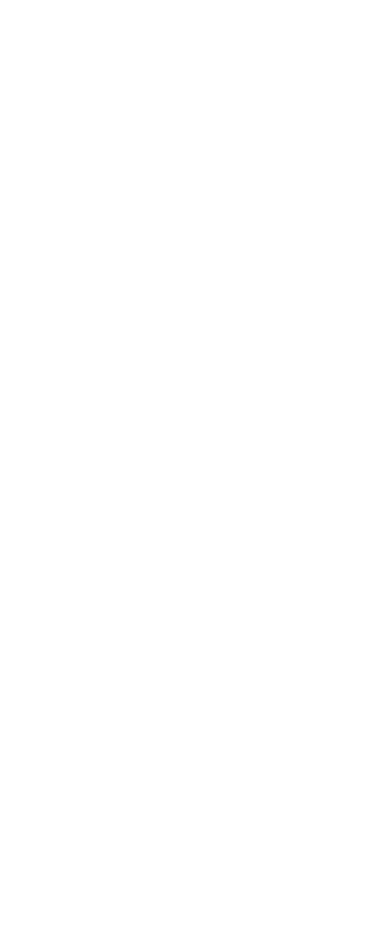
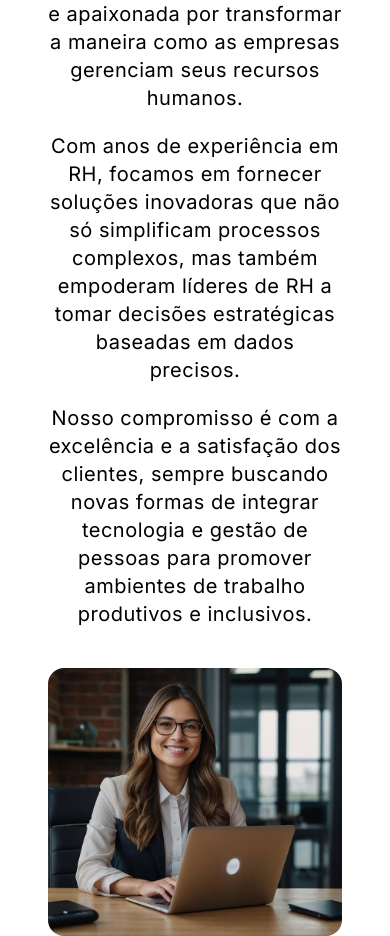
Before and after one commit to edilan-ribeiro/human-resources, a Next.js app: page / in a window 390 px wide. Shown: the part 840-1776 px from the top of the page. Before the commit the page ends 844 px from the top, so only its background shows below. Built offline with nearby package versions, Linux system fonts and the light colour scheme.

Commit message:
feat: add about section
This section will feature the "about" copy from the company or person and also has a image, its already responsive

```diff
--- a/src/app/page.tsx
+++ b/src/app/page.tsx
@@ -1,7 +1,7 @@
 import { Footer } from '@/components/Footer/Footer'
 import { Header } from '@/components/Header/Header'
-import { MobileMenu } from '@/components/Header/MobileMenu/MobileMenu'
 import { Hero } from '@/components/Hero/Hero'
+import { About } from '@/components/About/About'
 
 export default function Home() {
   return (
@@ -15,6 +15,8 @@
           image='/img/home/people-working.png'
           imageAlt='pessoas trabalhando'
         />
+
+        <About />
       </main>
       {/* <Footer/> */}
     </div>
--- /dev/null
+++ b/src/components/About/About.tsx
@@ -0,0 +1,41 @@
+import Image from 'next/image'
+import { SectionTitle } from '../SectionTitle/SectionTitle'
+
+export const About = () => {
+  return (
+    <section className='mt-12 flex w-full flex-col items-center justify-center' id='sobre'>
+      <SectionTitle title="sobre nós" />
+
+      <div className='flex max-w-desk flex-col items-center justify-center gap-10 px-12 lg:flex-row'>
+
+        <div className='flex min-w-72 flex-col gap-5 text-center lg:w-3/5 lg:text-left lg:pb-5'>
+
+          <div className='flex flex-col gap-5 text-xl tracking-wide'>
+            <p className='first-letter:uppercase'>
+              somos uma equipe dedicada e apaixonada por transformar a maneira como as empresas gerenciam seus recursos
+              humanos.
+            </p>
+            <p className='first-letter:uppercase'>
+              Com anos de experiência em RH, focamos em fornecer soluções inovadoras que não só simplificam processos
+              complexos, mas também empoderam líderes de RH a tomar decisões estratégicas baseadas em dados precisos.
+            </p>
+            <p className='first-letter:uppercase'>
+              Nosso compromisso é com a excelência e a satisfação dos clientes, sempre buscando novas formas de integrar
+              tecnologia e gestão de pessoas para promover ambientes de trabalho produtivos e inclusivos.
+            </p>
+          </div>
+        </div>
+
+        <div className='relative mx-5 aspect-[1.1] w-full overflow-hidden lg:max-w-lg'>
+          <Image
+            src='/img/home/about.png'
+            alt='pessoa trabalhando'
+            fill
+            objectFit='cover'
+            className='rounded-2xl object-center'
+          />
+        </div>
+      </div>
+    </section>
+  )
+}
```
Also changed, not shown: public/img/home/about.png (added).
